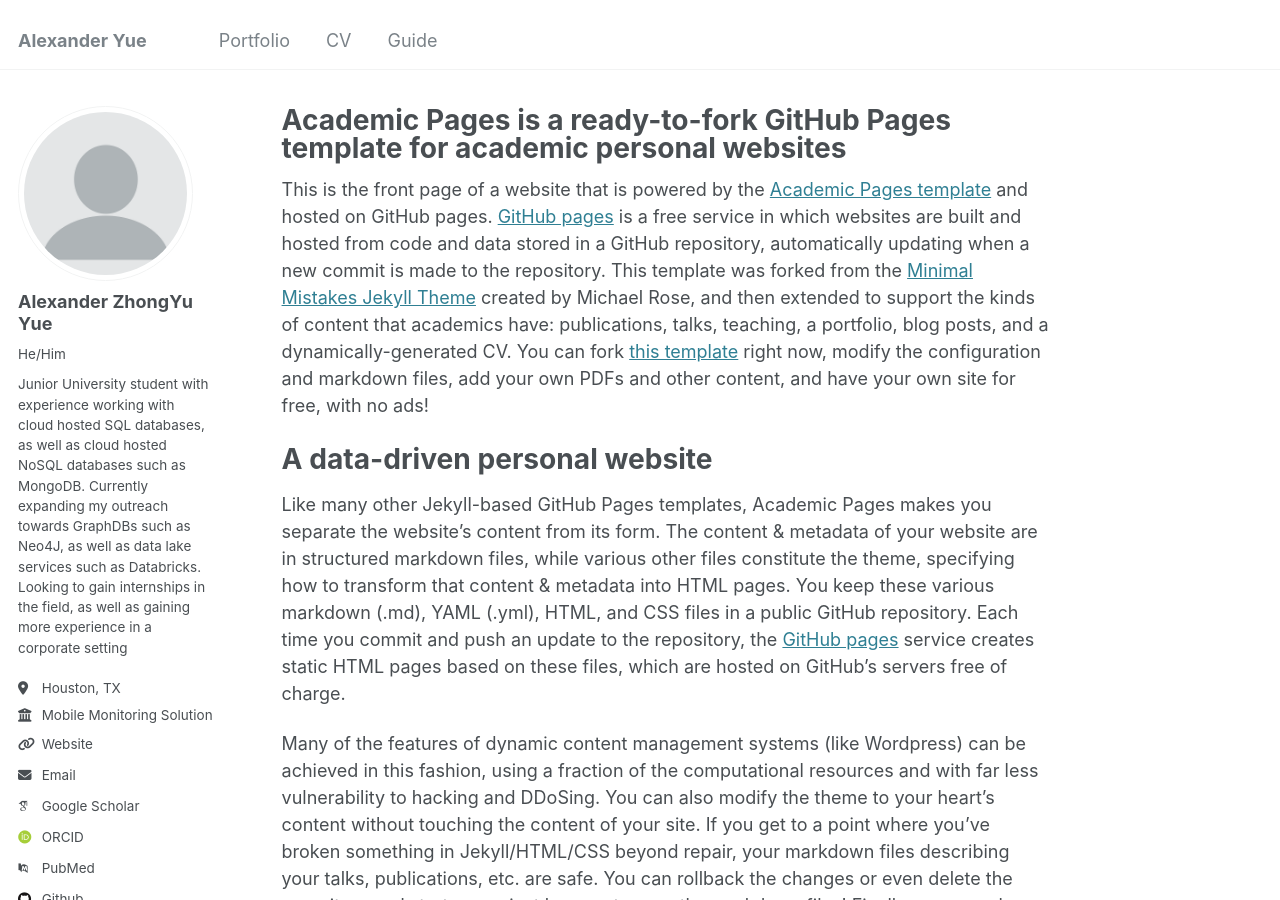
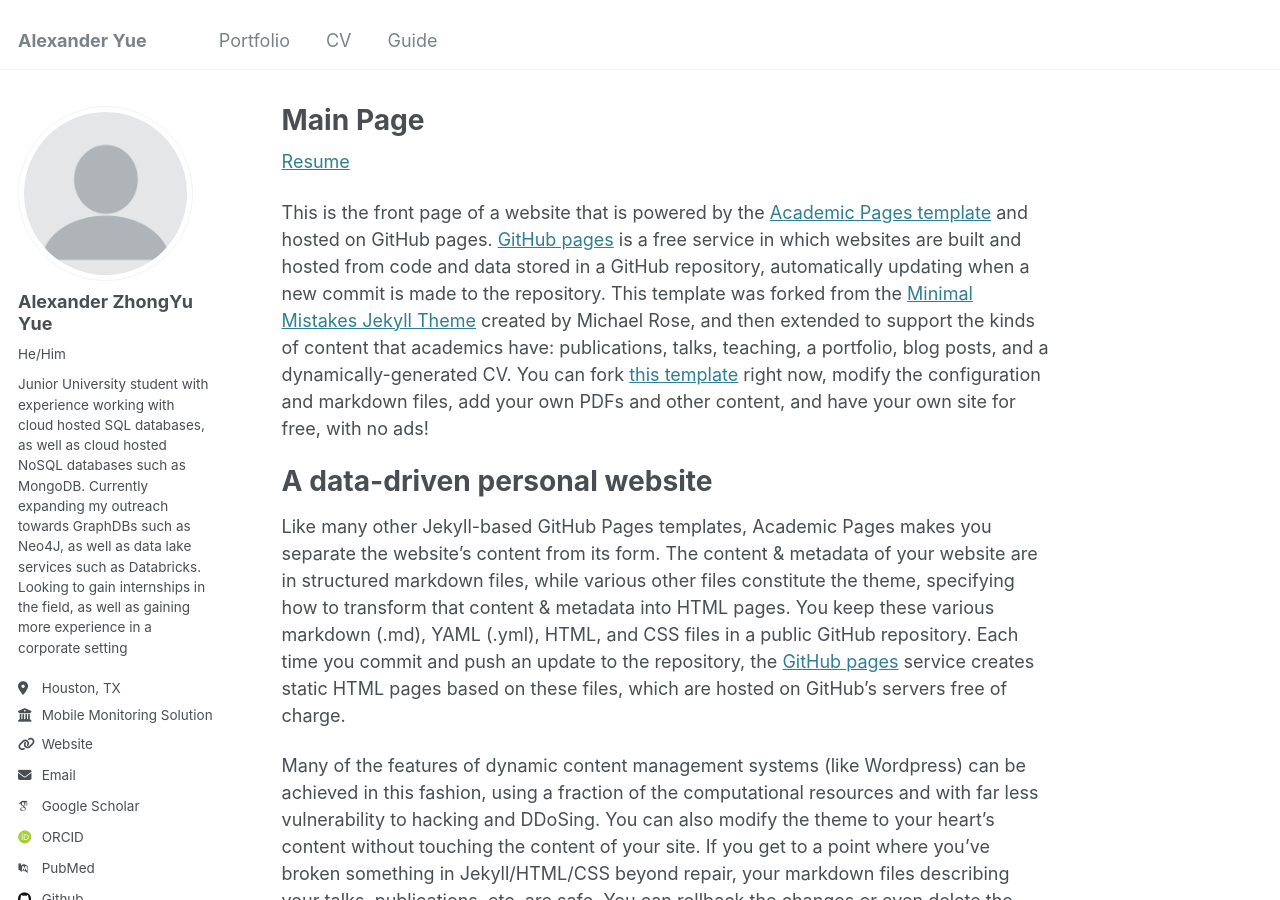
Before and after one commit to AlexanderYue/AlexanderYue.github.io, a Jekyll site: the page built from _pages/about.md, in a window 1280 px wide and 900 px high. Built offline with Jekyll 4.4.1, drawn with Linux system fonts in a browser that asks for light colours; some web fonts are replaced.

Commit message:
Update about.md

```diff
--- a/_pages/about.md
+++ b/_pages/about.md
@@ -1,11 +1,13 @@
 ---
 permalink: /
-title: "Academic Pages is a ready-to-fork GitHub Pages template for academic personal websites"
+title: "Main Page"
 author_profile: true
 redirect_from:
   - /about/
   - /about.html
 ---
+
+[Resume](Alex_Y_Resume.pdf)
 
 This is the front page of a website that is powered by the [Academic Pages template](https://github.com/academicpages/academicpages.github.io) and hosted on GitHub pages. [GitHub pages](https://pages.github.com) is a free service in which websites are built and hosted from code and data stored in a GitHub repository, automatically updating when a new commit is made to the repository. This template was forked from the [Minimal Mistakes Jekyll Theme](https://mmistakes.github.io/minimal-mistakes/) created by Michael Rose, and then extended to support the kinds of content that academics have: publications, talks, teaching, a portfolio, blog posts, and a dynamically-generated CV. You can fork [this template](https://github.com/academicpages/academicpages.github.io) right now, modify the configuration and markdown files, add your own PDFs and other content, and have your own site for free, with no ads!
 
```
